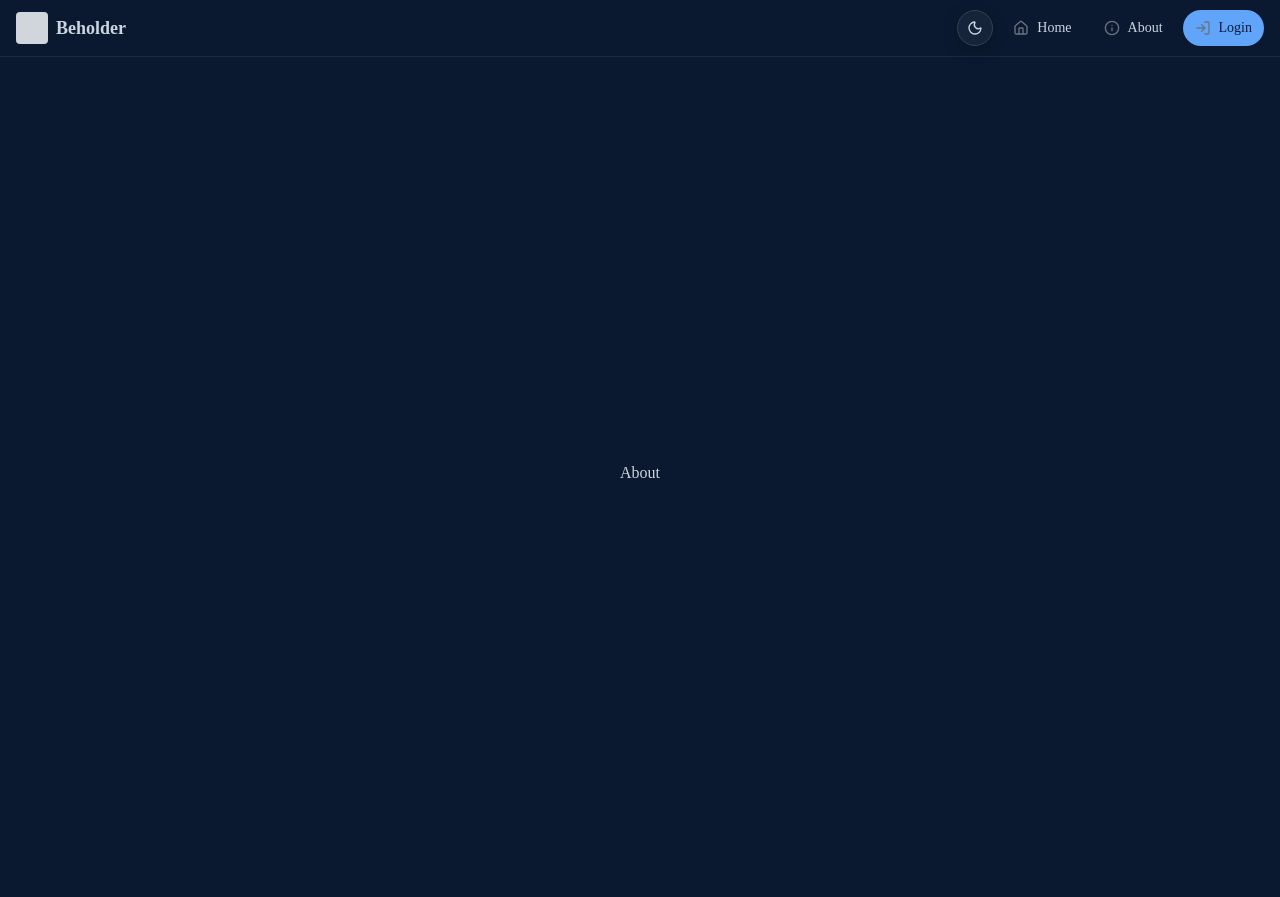
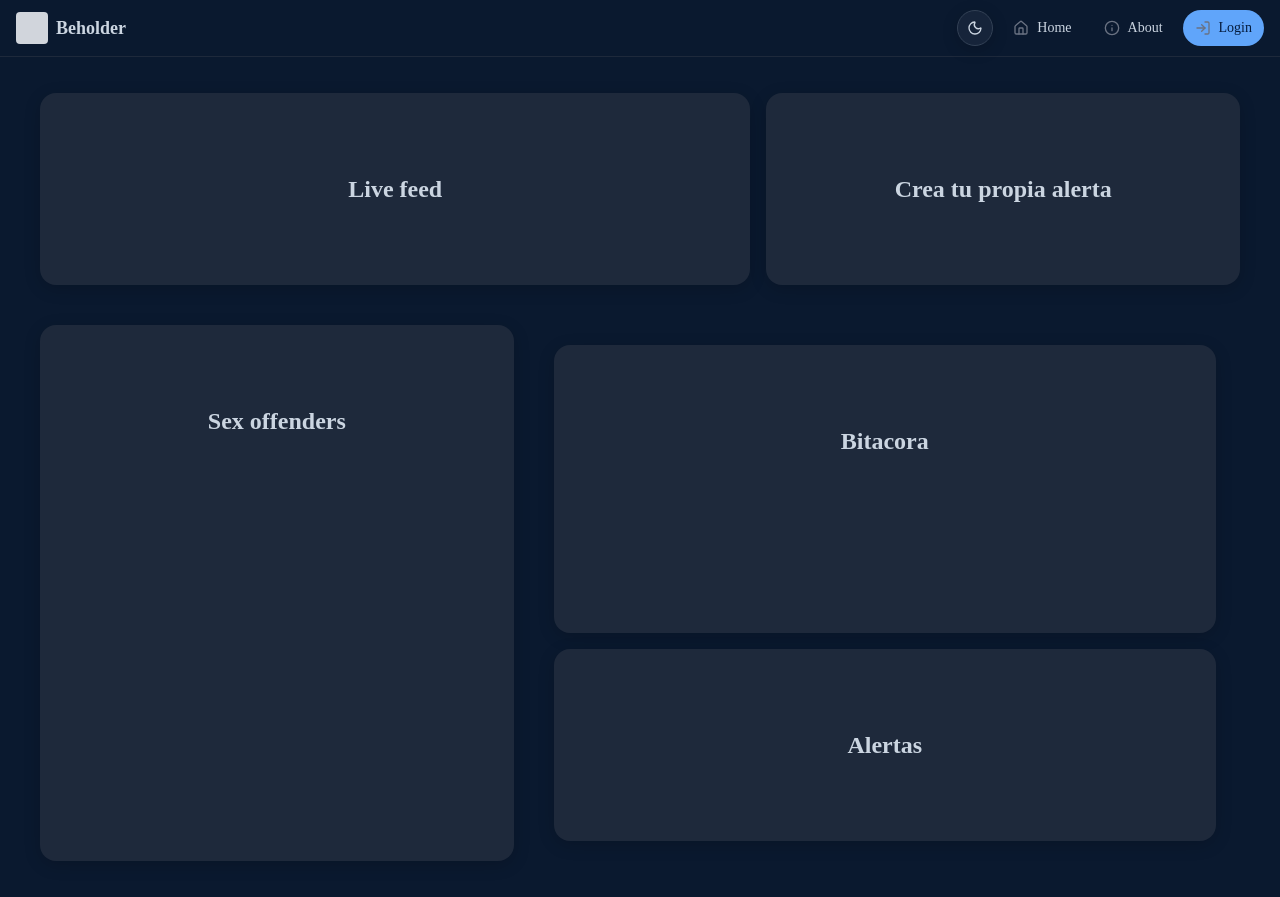
Before and after one commit to han-lovers/beholder, a React (Vite) app in the folder client/: page /about in a window 1280 px wide. Built offline with nearby package versions, Linux system fonts and the light colour scheme.

Commit message:
Live feed y about

```diff
--- /dev/null
+++ b/client/src/components/custom/LiveFeed.tsx
@@ -0,0 +1,42 @@
+import React, { useEffect, useState } from 'react';
+
+interface BitacoraItem {
+  descripcion: string;
+  hora: string;
+}
+
+export default function LiveFeed() {
+  const [items, setItems] = useState<BitacoraItem[]>([]);
+
+  useEffect(() => {
+    const fetchBitacora = async () => {
+      try {
+        const response = await fetch('/bitacora');
+        if (!response.ok) throw new Error('Error live feed');
+        const data: BitacoraItem[] = await response.json();
+        setItems(data);
+      } catch (err) {
+        console.log(err)
+      }
+    };
+
+    fetchBitacora();
+  }, []);
+
+
+  return (
+    <div className="space-y-2">
+      {items.map((item, index) => (
+        <div key={index} className="p-3 border rounded bg-card text-left">
+          <div className="text-sm">
+            {new Date(item.hora).toLocaleTimeString([], {
+              hour: '2-digit',
+              minute: '2-digit',
+            })}
+          </div>
+          <div className="font-medium">{item.descripcion}</div>
+        </div>
+      ))}
+    </div>
+  );
+}
--- a/client/src/pages/About.tsx
+++ b/client/src/pages/About.tsx
@@ -1,7 +1,34 @@
 export default function About() {
   return (
     <div className="flex min-h-svh flex-col items-center justify-center">
-      <h1>About</h1>
+      <section className="grid grid-cols-[3fr_2fr] w-full py-5 px-6 gap-x-4">
+        <div className="w-full text-center py-20 bg-card shadow-xs rounded-2xl">
+          <h1 className="text-2xl font-bold">Live feed</h1>
+        </div>
+
+        <div className="w-full text-center py-20 bg-card shadow-xs rounded-2xl">
+          <h1 className="text-2xl font-bold">Crea tu propia alerta</h1>
+        </div>
+      </section>
+
+
+      <section className="grid grid-cols-[2fr_3fr] w-full py-5 px-6 gap-x-4">
+        <div className="w-full text-center py-20 bg-card shadow-xs rounded-2xl">
+          <h1 className="text-2xl font-bold">Sex offenders</h1>
+        </div>
+
+        <section className="grid grid-rows-[3fr_2fr] w-full py-5 px-6 gap-x-4 gap-y-4">
+          <div className="w-full text-center py-20 bg-card shadow-xs rounded-2xl">
+            <h1 className="text-2xl font-bold">Bitacora</h1>
+          </div>
+          <div className="w-full text-center py-20 bg-card shadow-xs rounded-2xl">
+            <h1 className="text-2xl font-bold">Alertas</h1>
+          </div>
+        </section>
+
+
+      </section>
+
     </div>
   )
 }
```
Also changed, not shown: client/src/components/custom/Alertas.tsx (added), client/src/components/custom/Bitacora.tsx (added), client/src/components/custom/CrearAlerta.tsx (added), client/src/components/custom/Dennuncias.tsx (added).
